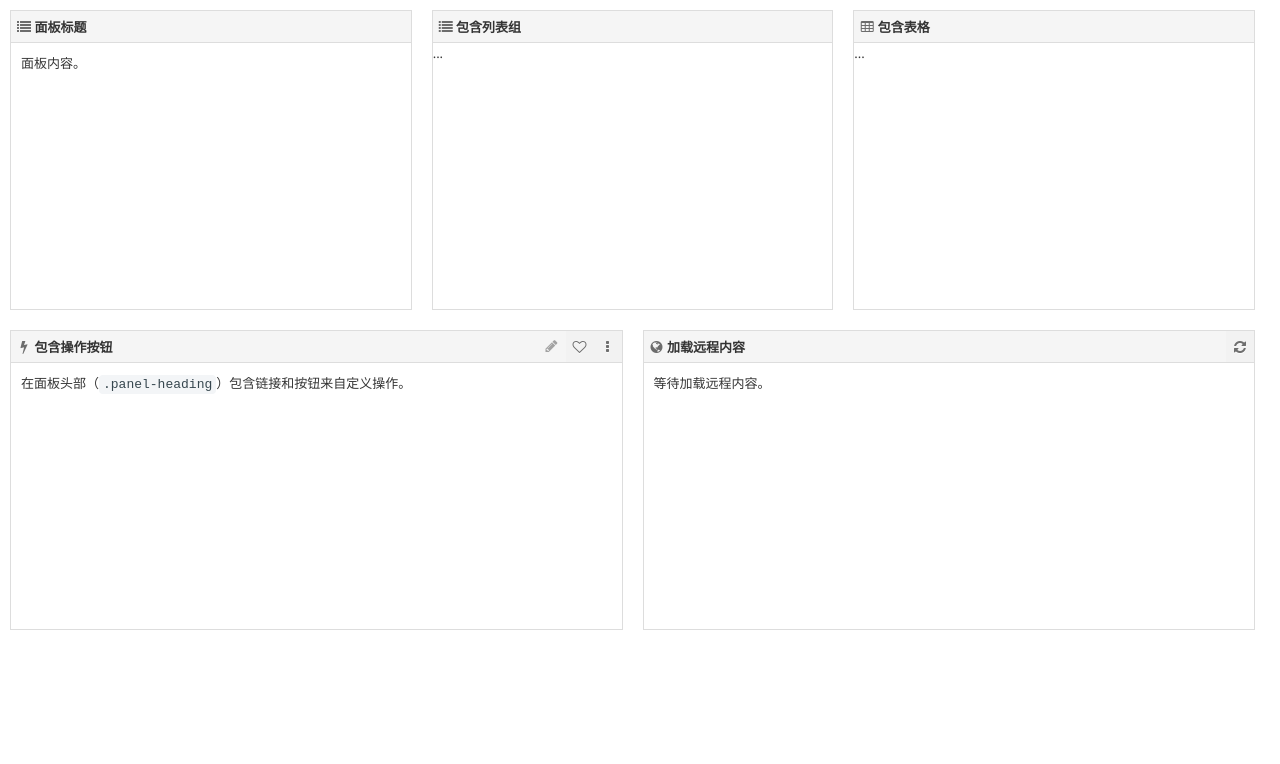
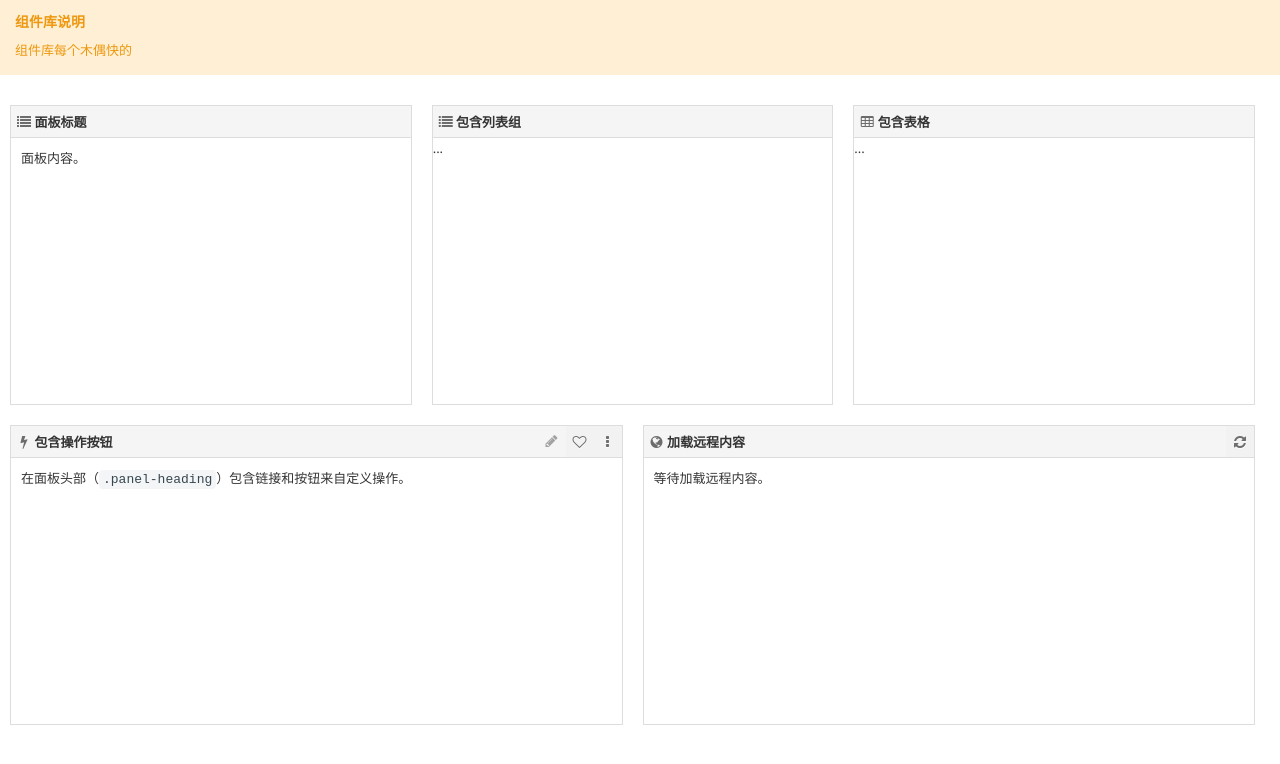
Before and after one commit to 862821165/zui-amdin-Hwf, a plain HTML site: page left_index.html in a window 1280 px wide. Drawn offline with Linux system fonts and the light colour scheme; no server answers; a small style sheet from the web is missing.

Commit message:
更新提示

```diff
--- a/left_index.html
+++ b/left_index.html
@@ -43,6 +43,10 @@
 
 </head>
 <body>
+<div class="alert alert-warning">
+    <h4>组件库说明</h4>
+    <p>组件库每个木偶快的</p>
+</div>
 <section style="padding:10px 25px 10px 10px">
     <div id="dashboard" class="dashboard dashboard-draggable" data-height="300">
         <section class="row">
```
